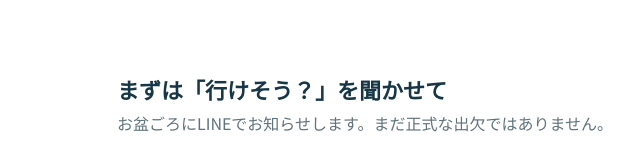
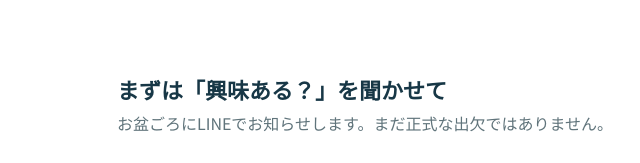
Before and after one commit to agile-drummer/shima-reunion-demo, a plain HTML site: page index.html in a window 1280 px wide. Shown: the part 3105-3268 px from the top of the page, 303-943 px from the left. Drawn offline with Linux system fonts and the light colour scheme; a web font is replaced by a local one.

Commit message:
Align August roadmap copy with interest survey

```diff
--- a/index.html
+++ b/index.html
@@ -125,7 +125,7 @@
       <p class="section-kicker">ROADMAP</p>
       <h2>再会の日まで 🌱</h2>
       <ol>
-        <li><time>8月</time><div><h3>まずは「行けそう？」を聞かせて</h3><p>お盆ごろにLINEでお知らせします。まだ正式な出欠ではありません。</p></div></li>
+        <li><time>8月</time><div><h3>まずは「興味ある？」を聞かせて</h3><p>お盆ごろにLINEでお知らせします。まだ正式な出欠ではありません。</p></div></li>
         <li><time>9〜10月</time><div><h3>みんなが集まりやすい日を探す</h3><p>届いた声をもとに、日程と場所を考えます。</p></div></li>
         <li><time>11月</time><div><h3>くわしいお知らせを届ける</h3><p>日程や場所が決まったら、あらためてLINEでご案内します。</p></div></li>
         <li><time>12〜1月</time><div><h3>ただいま、志摩中。</h3><p>懐かしい仲間と糸島に会う日。</p></div></li>
```
